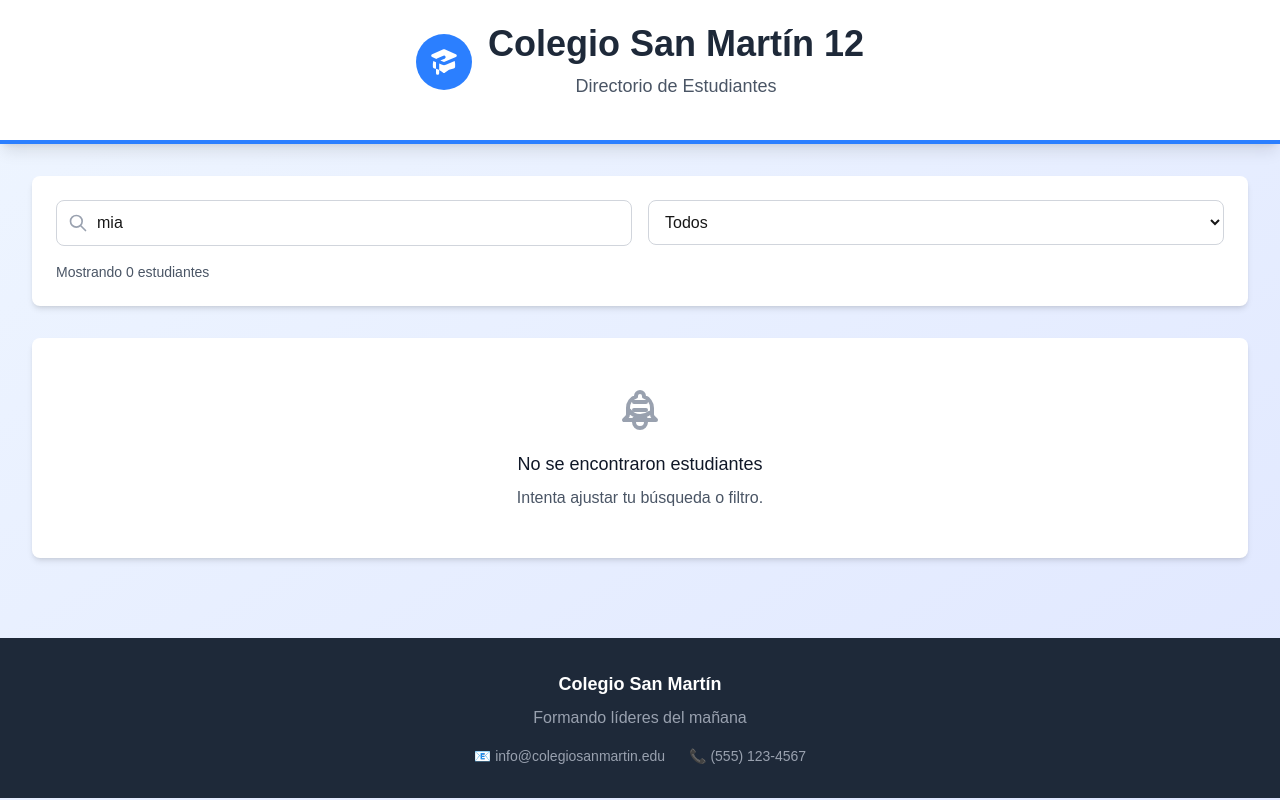
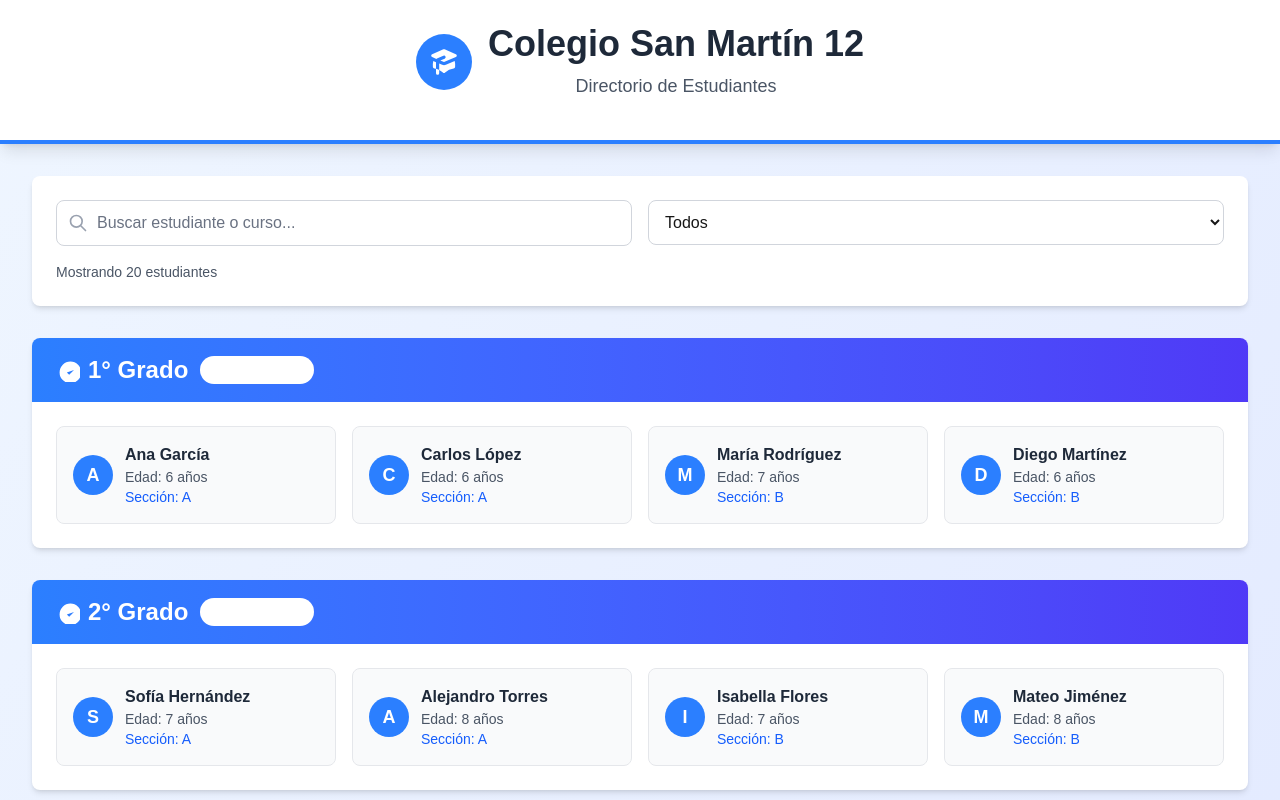
Before and after one commit to 1117530829e/miPrimeraAPP, a Next.js app: page / in a window 1280 px wide. Shown: the top 800 px of the page. Built offline with nearby package versions, Linux system fonts and the light colour scheme.

Commit message:
quite mia

```diff
--- a/src/app/page.js
+++ b/src/app/page.js
@@ -38,7 +38,7 @@ export default function Home() {
   const [searchTerm, setSearchTerm] = useState("");
   const [selectedCourse, setSelectedCourse] = useState("Todos");
   useEffect(() => {
-    setSearchTerm("mia");
+    setSearchTerm("");
   }, []);
 
   // Get unique courses
```
